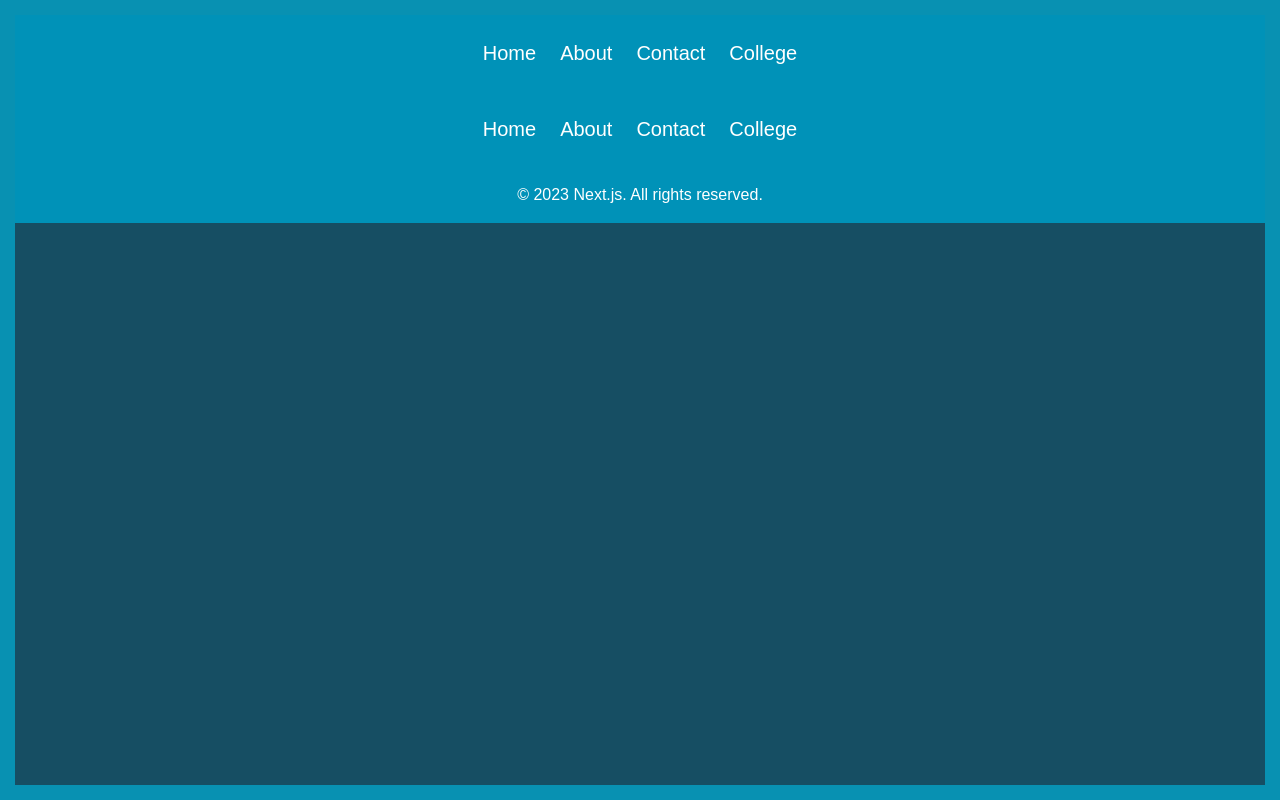
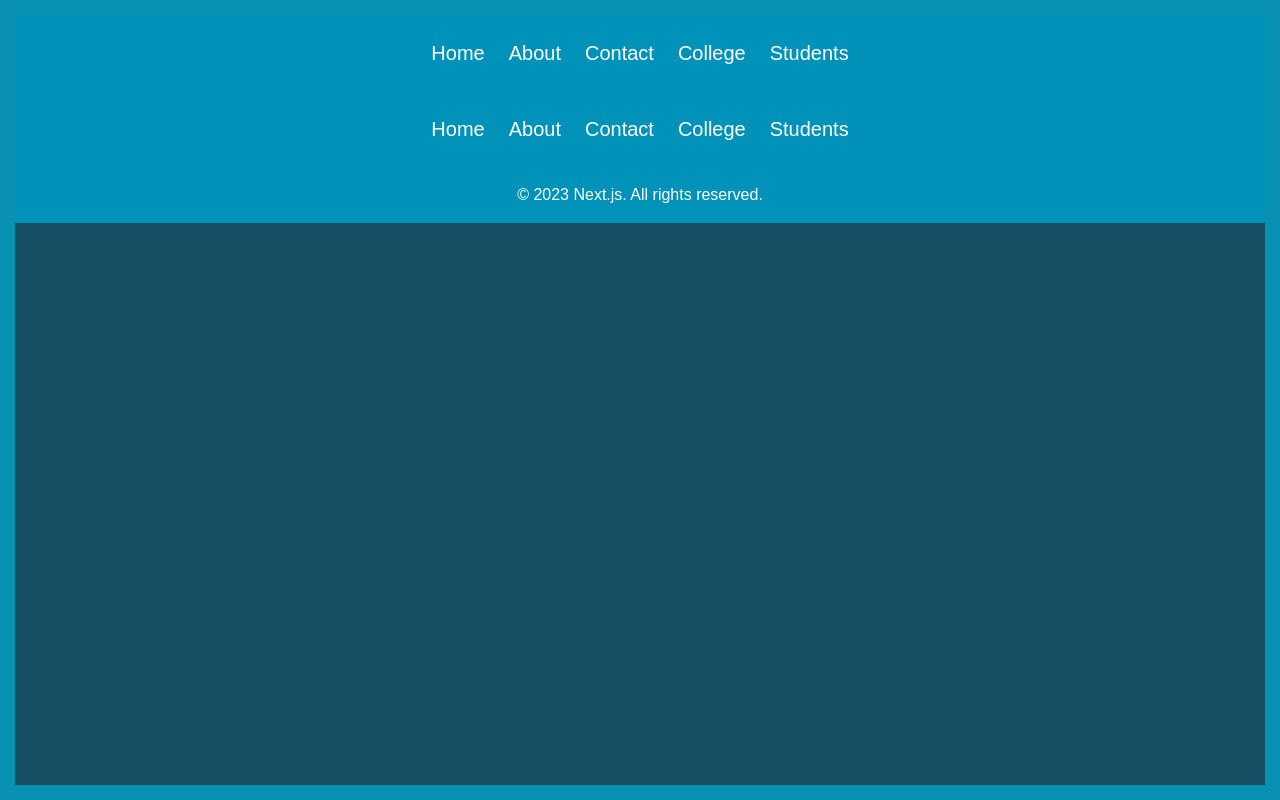
Before and after one commit to ManavRamani17/nextjs, a Next.js app: page /Header in a window 1280 px wide. Built offline with nearby package versions, Linux system fonts and the light colour scheme.

Commit message:
student link add

```diff
--- a/app/Header/page.tsx
+++ b/app/Header/page.tsx
@@ -8,7 +8,7 @@ function Header() {
         <Link className='text-xl m-3 transition-all hover:scale-110 duration-500' href="/About" scroll={true}>About</Link>
         <Link className='text-xl m-3 transition-all hover:scale-110 duration-500' href="/Contact">Contact</Link>
         <Link className='text-xl m-3 transition-all hover:scale-110 duration-500' href="/College">College</Link>
-
+        <Link className='text-xl m-3 transition-all hover:scale-110 duration-500' href="/Students">Students</Link>
     </div>
   )
 }
```
